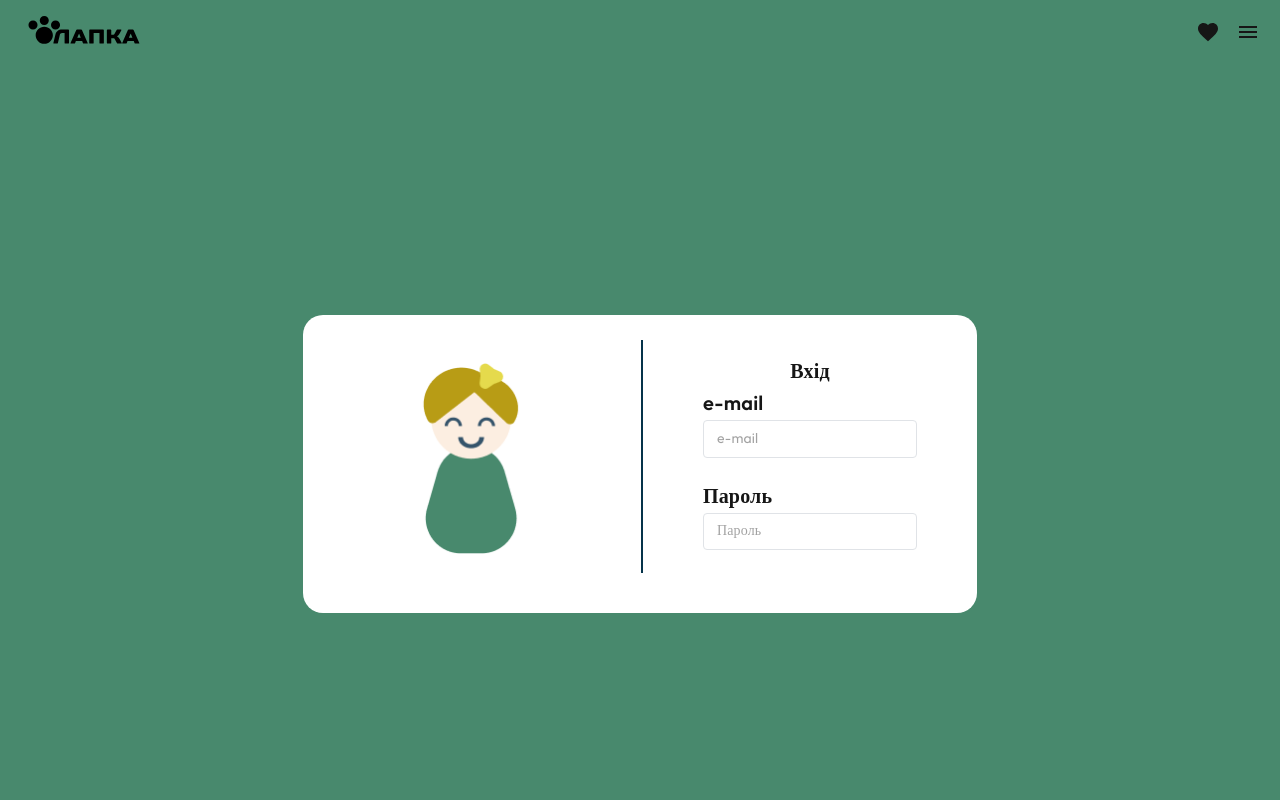
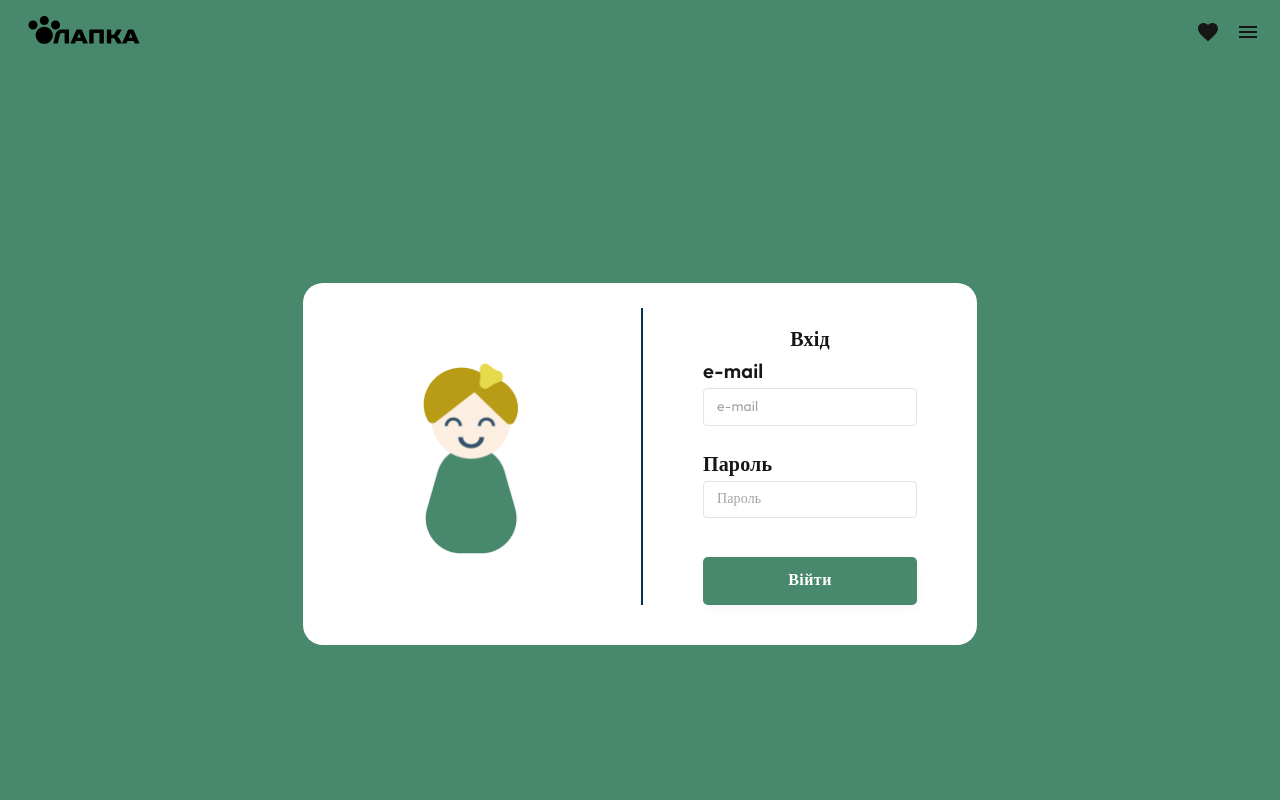
Before and after one commit to Mikola-K/best-hackathon-test-web-2025, a Next.js app: page /login in a window 1280 px wide. Shown: the top 800 px of the page. Built offline with nearby package versions, Linux system fonts and the light colour scheme.

Commit message:
dev: logic button

```diff
--- a/src/components/logInComponents/LogInPage.tsx
+++ b/src/components/logInComponents/LogInPage.tsx
@@ -81,7 +81,7 @@ const LogInPage: React.FC = () => {
               />
             </Box>
             <Box sx={{ mb: 0 }}>
-              <Typography variant="h6" className="mb-2" fontWeight={600}>
+              <Typography variant="h6" fontWeight={600}>
                 Пароль
               </Typography>
               <Controller
@@ -101,6 +101,9 @@ const LogInPage: React.FC = () => {
                 )}
               />
             </Box>
+            <CustomButton variant="contained" sx={{ mt: 2 }} type="submit">
+              Війти
+            </CustomButton>
           </form>
         </Box>
       </Box>
```
